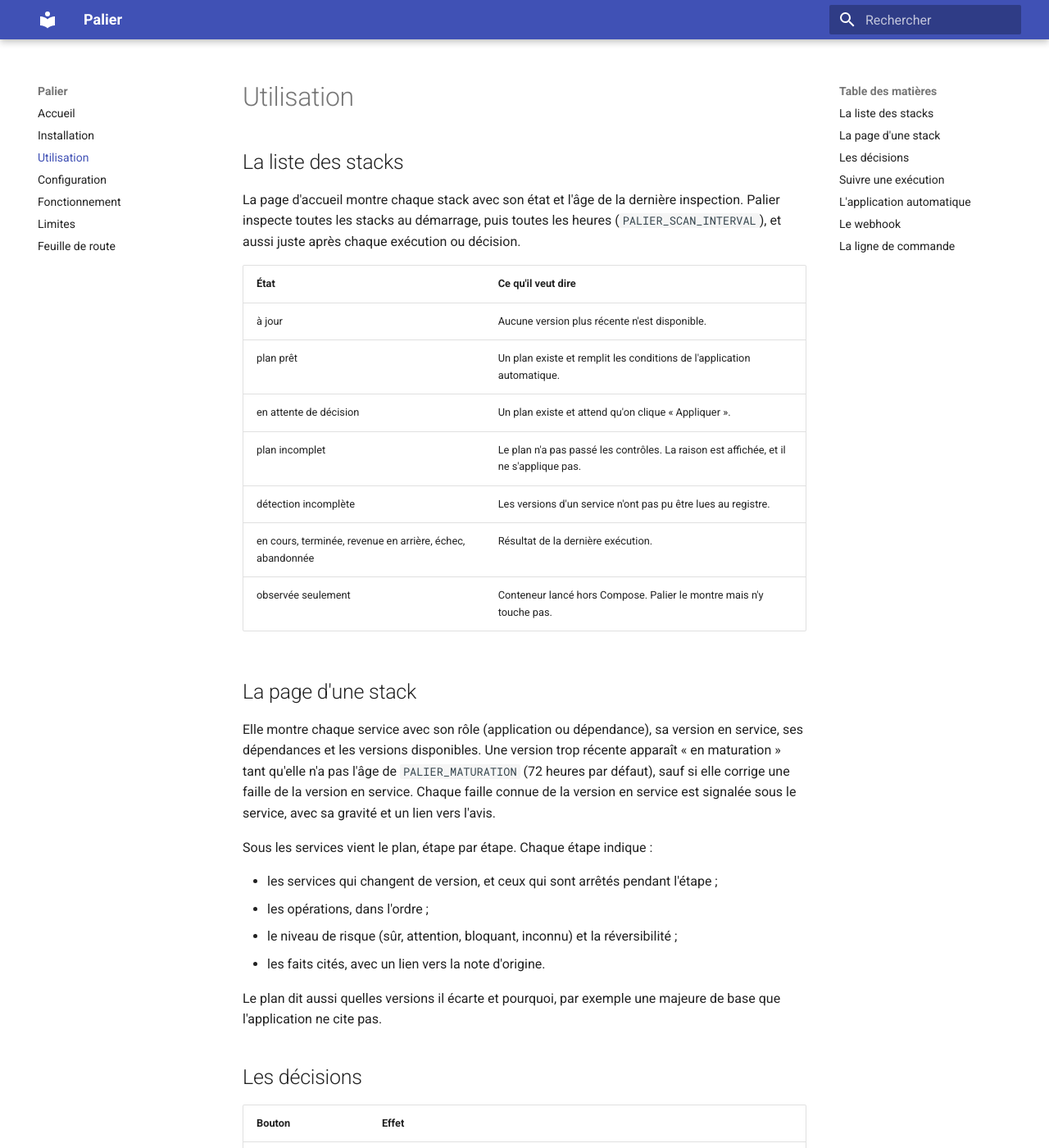
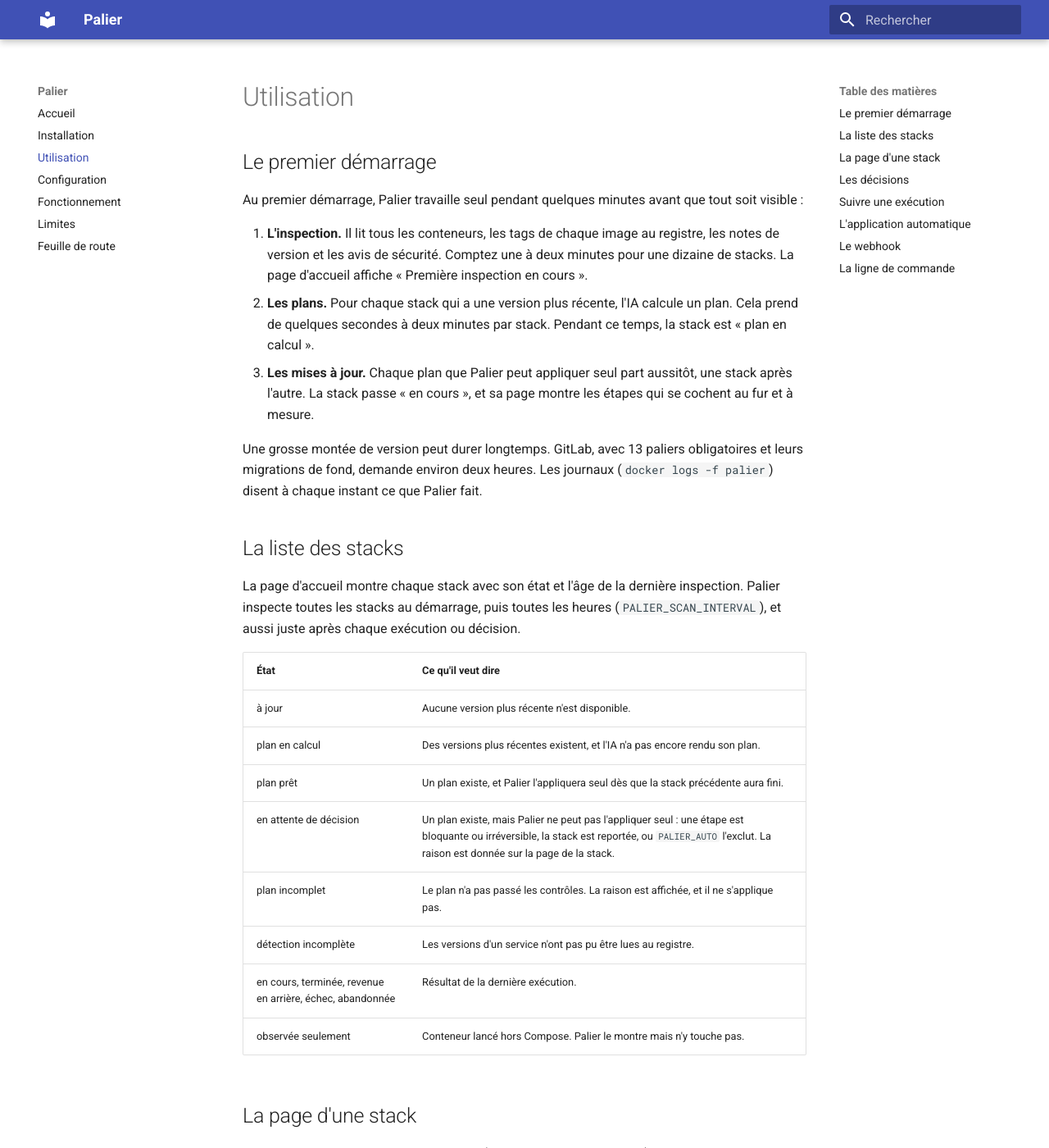
Before and after one commit to kOlapsis/palier, an MkDocs documentation site: the page built from docs/utilisation.md, in a window 1280 px wide and 1400 px high. Shown: the whole window at 82% size. Built offline with MkDocs 1.6.1 and Material for MkDocs 9.7.7, drawn with Linux system fonts in a browser that asks for light colours; some of the changed text lies outside the part shown.

Commit message:
docs: first start, autonomous default, version sources, advisories and roadmap

```diff
--- a/docs/utilisation.md
+++ b/docs/utilisation.md
@@ -1,4 +1,14 @@
 # Utilisation
+
+## Le premier démarrage
+
+Au premier démarrage, Palier travaille seul pendant quelques minutes avant que tout soit visible :
+
+1. **L'inspection.** Il lit tous les conteneurs, les tags de chaque image au registre, les notes de version et les avis de sécurité. Comptez une à deux minutes pour une dizaine de stacks. La page d'accueil affiche « Première inspection en cours ».
+2. **Les plans.** Pour chaque stack qui a une version plus récente, l'IA calcule un plan. Cela prend de quelques secondes à deux minutes par stack. Pendant ce temps, la stack est « plan en calcul ».
+3. **Les mises à jour.** Chaque plan que Palier peut appliquer seul part aussitôt, une stack après l'autre. La stack passe « en cours », et sa page montre les étapes qui se cochent au fur et à mesure.
+
+Une grosse montée de version peut durer longtemps. GitLab, avec 13 paliers obligatoires et leurs migrations de fond, demande environ deux heures. Les journaux (`docker logs -f palier`) disent à chaque instant ce que Palier fait.
 
 ## La liste des stacks
 
@@ -7,8 +17,9 @@ La page d'accueil montre chaque stack avec son état et l'âge de la dernière i
 | État | Ce qu'il veut dire |
 |---|---|
 | à jour | Aucune version plus récente n'est disponible. |
-| plan prêt | Un plan existe et remplit les conditions de l'application automatique. |
-| en attente de décision | Un plan existe et attend qu'on clique « Appliquer ». |
+| plan en calcul | Des versions plus récentes existent, et l'IA n'a pas encore rendu son plan. |
+| plan prêt | Un plan existe, et Palier l'appliquera seul dès que la stack précédente aura fini. |
+| en attente de décision | Un plan existe, mais Palier ne peut pas l'appliquer seul : une étape est bloquante ou irréversible, la stack est reportée, ou `PALIER_AUTO` l'exclut. La raison est donnée sur la page de la stack. |
 | plan incomplet | Le plan n'a pas passé les contrôles. La raison est affichée, et il ne s'applique pas. |
 | détection incomplète | Les versions d'un service n'ont pas pu être lues au registre. |
 | en cours, terminée, revenue en arrière, échec, abandonnée | Résultat de la dernière exécution. |
@@ -32,7 +43,7 @@ Le plan dit aussi quelles versions il écarte et pourquoi, par exemple une majeu
 | Bouton | Effet |
 |---|---|
 | Essai à blanc | Vérifie que chaque image cible existe au registre et décrit ce que Palier ferait, sans rien modifier. |
-| Appliquer | Lance l'exécution. Le bouton n'apparaît pas si le plan est incomplet. |
+| Appliquer | Lance l'exécution tout de suite, sans attendre l'application automatique. Le bouton n'apparaît pas si le plan est incomplet. |
 | Ignorer *service version* | Retire cette version des versions proposées. Le plan est recalculé sans elle. |
 | Reporter jusqu'au | Empêche l'application automatique de cette stack jusqu'à la date choisie. |
 
@@ -47,13 +58,13 @@ Une exécution finit dans l'un de ces états :
 | Résultat | Ce qu'il veut dire |
 |---|---|
 | terminée | Toutes les étapes sont passées. |
-| revenue en arrière | Une étape a échoué, et toute la stack est revenue au dernier palier vérifié. Les étapes vérifiées avant l'échec restent appliquées. |
+| revenue en arrière | Une étape a échoué, ou Palier a été redémarré pendant l'exécution, et toute la stack est revenue au dernier palier vérifié. Les étapes vérifiées avant restent appliquées, et en mode automatique, une nouvelle exécution repart de là à l'inspection suivante. |
 | abandonnée | Rien n'a été modifié : la stack avait changé depuis le calcul du plan, un hook de sauvegarde a échoué, ou le point de reprise était impossible. |
 | échec | Même le retour arrière a échoué. Le détail dit ce qui reste à l'état modifié. |
 
 ## L'application automatique
 
-Palier est fait pour travailler seul. Par défaut (`PALIER_AUTO=all`), il applique tout plan complet, majeures comprises, quel que soit le niveau de risque jugé par l'IA. Ce qui le protège, c'est le point de reprise à chaque palier, la vérification par Docker et le retour au dernier palier vérifié.
+Palier est fait pour travailler seul. Par défaut (`PALIER_AUTO=all`), il applique tout plan complet, majeures comprises, quel que soit le niveau de risque jugé par l'IA. Ce qui le protège, c'est le point de reprise à chaque palier, la vérification par Docker et le retour au dernier palier vérifié. Les exécutions automatiques passent une stack après l'autre, pour ne pas charger la machine.
 
 Un plan attend ta décision seulement dans ces cas :
 
```
Also changed, not shown: README.md (+3 -2 lines), docs/fonctionnement.md (+20 -4 lines), docs/index.md (+5 -2 lines), docs/installation.md (+20 -1 lines).
